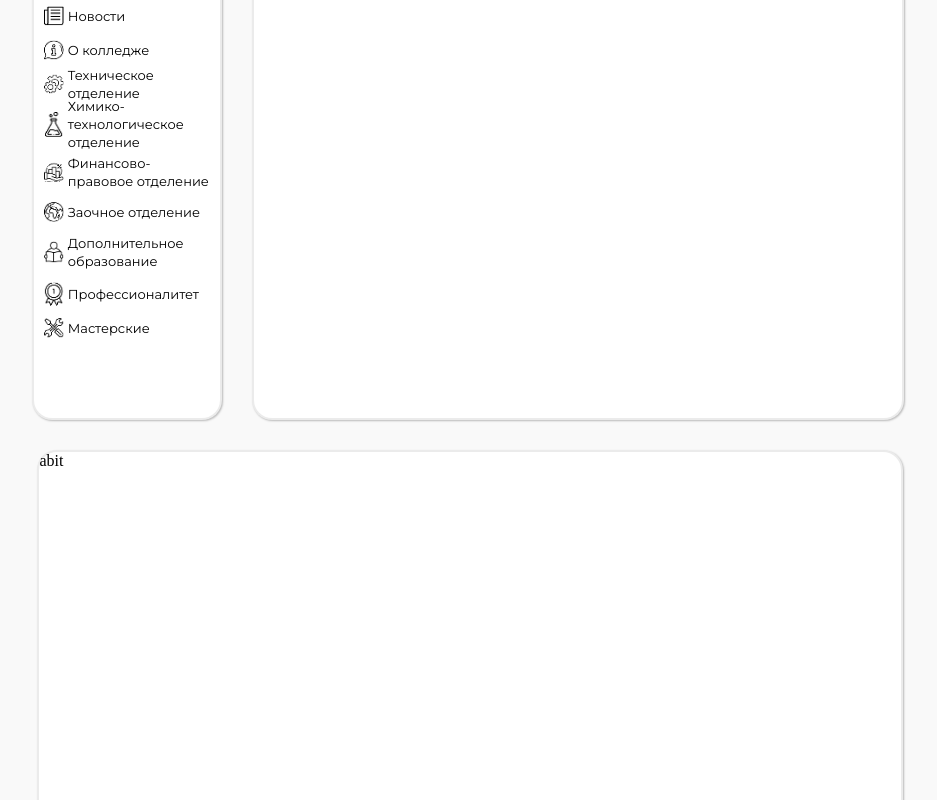
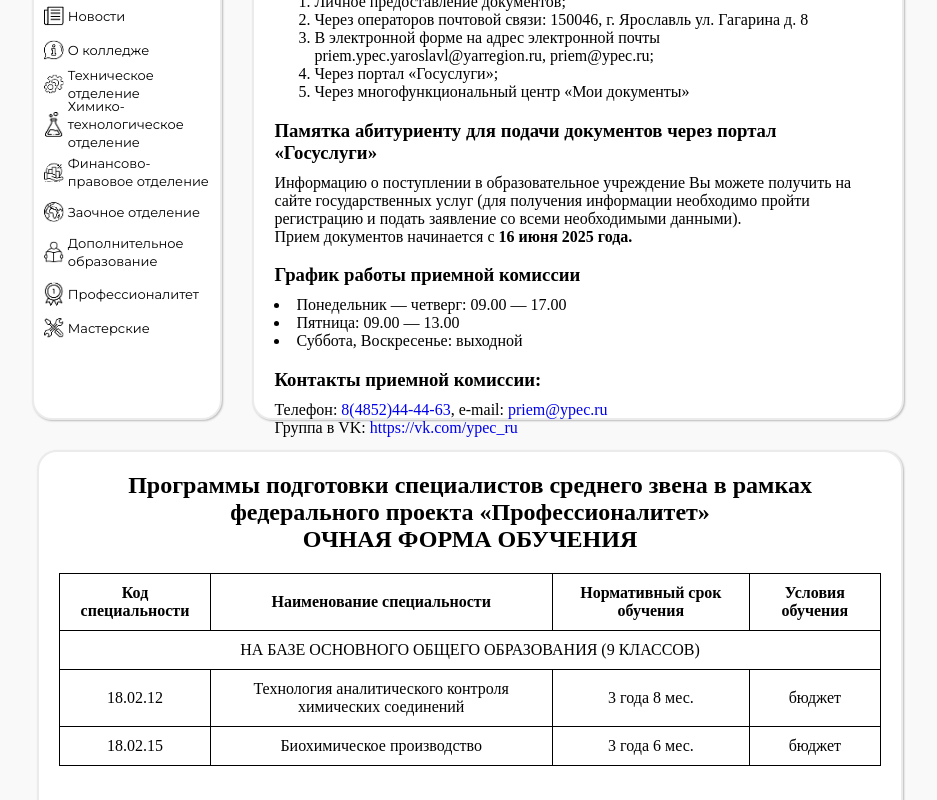
Before and after one commit to chikibambony137/ypec, a Vue app in the folder frontend/: page /abiturientam in a window 1280 px wide. Shown: the part 220-1020 px from the top of the page, without its empty margins (173-1110 px from the left). Built offline with nearby package versions, Linux system fonts and the light colour scheme.

Commit message:
add data in abiturientam

```diff
--- a/frontend/src/components/Menu-components/Abiturientam.vue
+++ b/frontend/src/components/Menu-components/Abiturientam.vue
@@ -1,10 +1,77 @@
 <template>
     <div class="info">
+        <div style="margin: 20px;">
         <h2>Абитуриентам</h2>
+        Подача документов может осуществляться любым из следующих способов:
+        <ol>
+            <li> Личное предоставление документов; </li>
+            <li> Через операторов почтовой связи: 150046, г. Ярославль ул. Гагарина д. 8 </li>
+            <li> В электронной форме на адрес электронной почты priem.ypec.yaroslavl@yarregion.ru, priem@ypec.ru; </li>
+            <li> Через портал «Госуслуги»; </li>
+            <li> Через многофункциональный центр «Мои документы» </li>
+        </ol>
+
+        <h3 style="margin-bottom: 10px;"> Памятка абитуриенту для подачи документов через портал «Госуслуги» </h3>
+
+            Информацию о поступлении в образовательное учреждение Вы можете получить на сайте государственных услуг
+            (для получения информации необходимо пройти регистрацию и подать заявление со всеми необходимыми данными).<br/>
+
+            Прием документов начинается с <b>16 июня 2025 года.</b><br/>
+
+        <h3 style="margin-bottom: 10px;">График работы приемной комиссии</h3>
+
+            <li> Понедельник — четверг: 09.00 — 17.00 </li>
+            <li> Пятница: 09.00 — 13.00 </li>
+            <li> Суббота, Воскресенье: выходной </li>
+
+        <h3 style="margin-bottom: 10px;"> Контакты приемной комиссии: </h3>
+
+            Телефон: <a href="tel: 8(4852)44-44-63">8(4852)44-44-63</a>, e-mail: <a href="e-mail: priem@ypec.ru">priem@ypec.ru</a> <br/>
+
+            Группа в VK: <a href="https://vk.com/ypec_ru" target="_blank">https://vk.com/ypec_ru</a>
+
+        </div>
     </div>
 
     <div class="body">
-        abit
+        <div style="margin: 20px; text-align: center;">
+            <h2>Программы подготовки специалистов среднего звена в рамках федерального проекта «Профессионалитет»<br/>
+                ОЧНАЯ ФОРМА ОБУЧЕНИЯ</h2>
+
+                <table>
+                    <thead>
+                        <tr>
+                            <th>Код специальности</th>
+                            <th>Наименование специальности</th>
+                            <th>Нормативный срок обучения</th>
+                            <th>Условия обучения</th>
+                        </tr>
+                    </thead>
+
+
+                    <tbody>
+
+                        <tr>
+                        <td colspan="4">НА БАЗЕ ОСНОВНОГО ОБЩЕГО ОБРАЗОВАНИЯ (9 КЛАССОВ)</td>
+                        </tr>
+
+                        <tr>
+                            <td>18.02.12</td>
+                            <td>Технология аналитического контроля химических соединений</td>
+                            <td>3 года 8 мес.</td>
+                            <td>бюджет</td>
+                        </tr>
+
+                        <tr>
+                            <td>18.02.15</td>
+                            <td>Биохимическое производство</td>
+                            <td>3 года 6 мес.</td>
+                            <td>бюджет</td>
+                        </tr>
+                    </tbody>
+                </table>
+
+        </div>
     </div>
 </template>
 
@@ -41,4 +108,13 @@ export default {
         box-shadow: 1px 1px 2px 0px rgba(0, 0, 0, 0.25);
         background: rgb(255, 255, 255);
     }
+
+    td, th {
+        padding: 10px;
+    }
+
+    table, td, th {
+        border-collapse: collapse;
+        border: 1px solid #000000;
+    }
 </style>
--- a/frontend/vite.config.js
+++ b/frontend/vite.config.js
@@ -8,7 +8,6 @@ import vueDevTools from 'vite-plugin-vue-devtools'
 export default defineConfig({
   plugins: [
     vue(),
-    vueDevTools(),
   ],
   resolve: {
     alias: {
```
